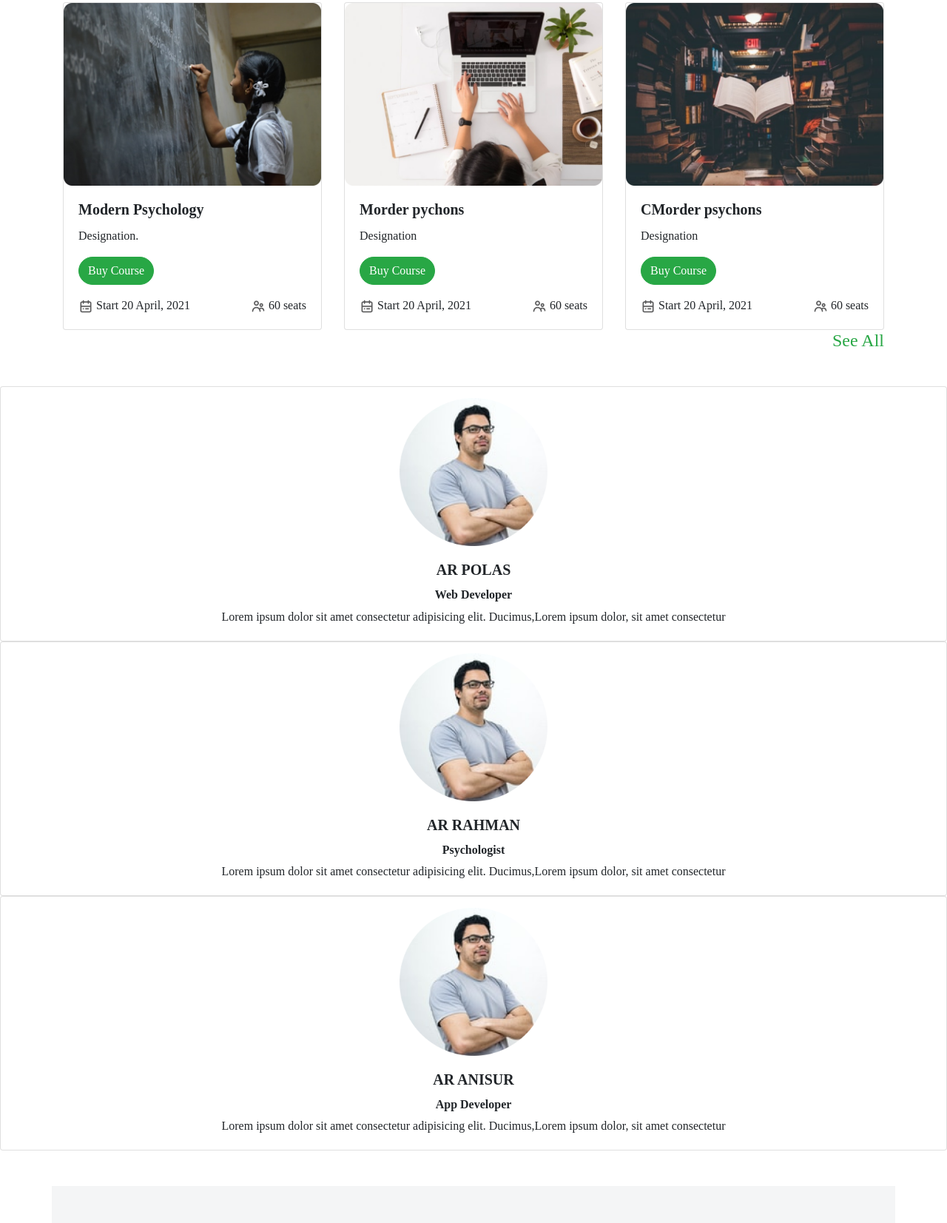
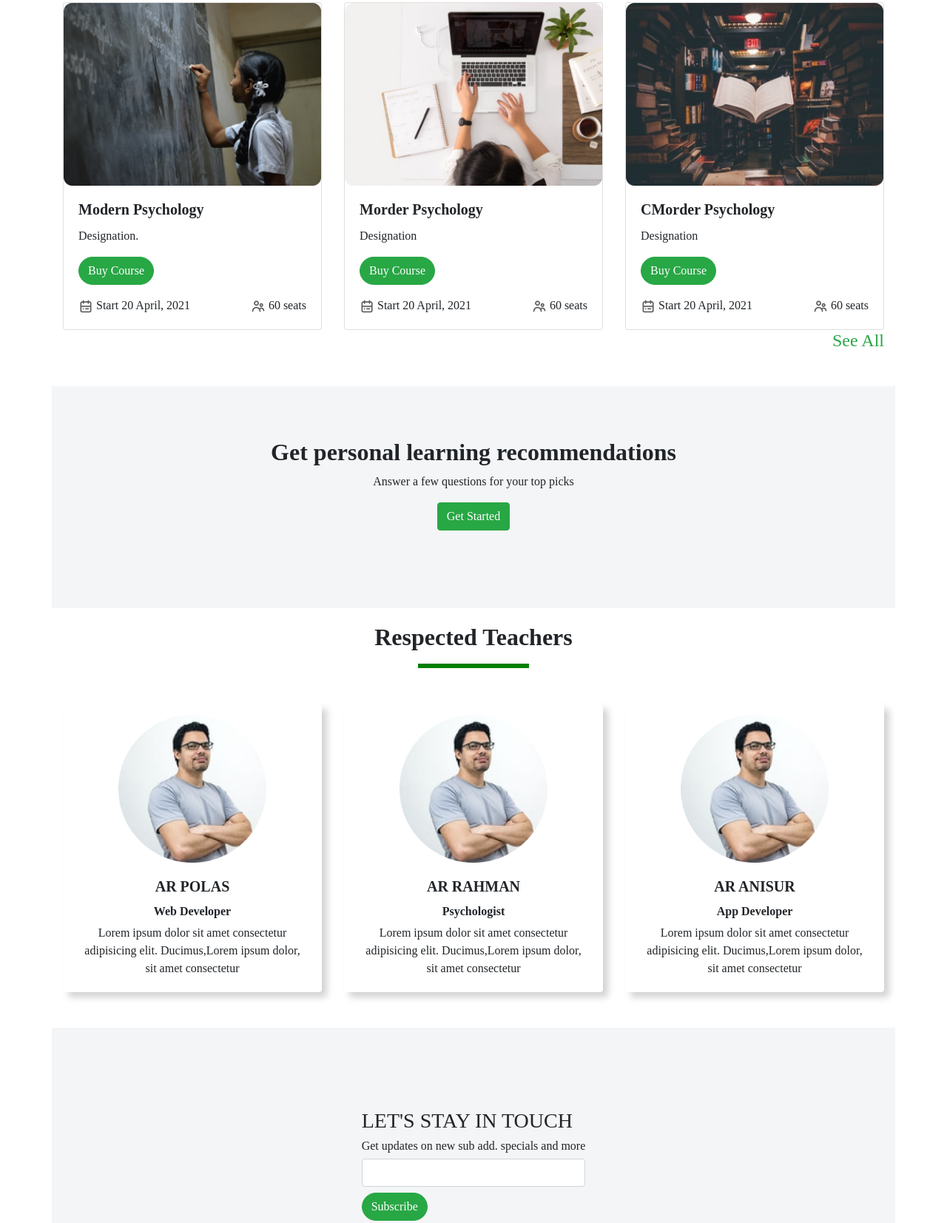
Before and after one commit to Arpolash/E-School-Website, a plain HTML site: page index.html in a window 1280 px wide. Shown: the part 993-2646 px from the top of the page at 74% size. Drawn offline with nearby package versions, Linux system fonts and the light colour scheme; a web font is replaced by a local one.

Commit message:
project end

```diff
--- a/index.html
+++ b/index.html
@@ -124,7 +124,7 @@
         <div class="card">
           <img src="images/Photos/Morder pychons.png" class="card-img-top" alt="...">
           <div class="card-body">
-            <h5 class="card-title font-weight-bold">Morder pychons</h5>
+            <h5 class="card-title font-weight-bold">Morder Psychology</h5>
             <p class="card-text">Designation</p>
             <button class="btn btn-success button mb-3">Buy Course</button>
             <div>
@@ -145,7 +145,7 @@
         <div class="card">
           <img src="images/Photos/Morder psyc.png" class="card-img-top" alt="...">
           <div class="card-body">
-            <h5 class="card-title font-weight-bold">CMorder psychons</h5>
+            <h5 class="card-title font-weight-bold">CMorder Psychology</h5>
             <p class="card-text">Designation</p>
             <button class="btn btn-success button mb-3">Buy Course</button>
             <div>
@@ -167,7 +167,25 @@
       <h4 class="text-right text-success">See All</h4>
   </div>
 
-  <div class="card c-img">
+
+
+
+  <!------------//------------------- Courses part end ------------------------>
+
+  <!------------------------------- personal reco part start ------------------------>
+    <div class="container text-center p-learn">
+      <h2 class="font-weight-bold">Get personal learning recommendations</h2>
+      <p>Answer a few questions for your top picks</p>
+      <button class="btn btn-success ">Get Started</button>
+    </div>
+
+   <!------------------------------- personal reco part end ------------------------>
+  <!------------------------------- Teacher  part start ------------------------>
+   <div class="container">
+     <h2 class="font-weight-bold text-center ">Respected Teachers</h2>
+     <hr id="line-hr">
+    <div class="card-deck t-card mt-5">
+      <div class="card c-img">
         <img src="images/Photos/Man.png" class="card-img-top" alt="...">
         <div class="card-body">
           <h5 class="card-title font-weight-bold text-center">AR POLAS</h5>
```
